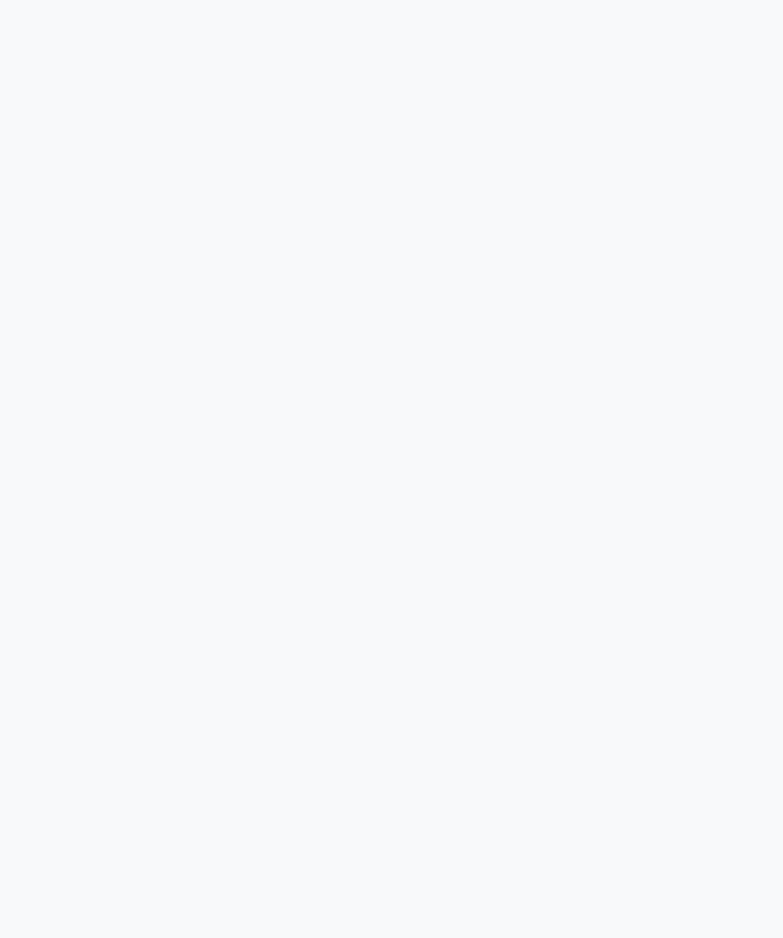
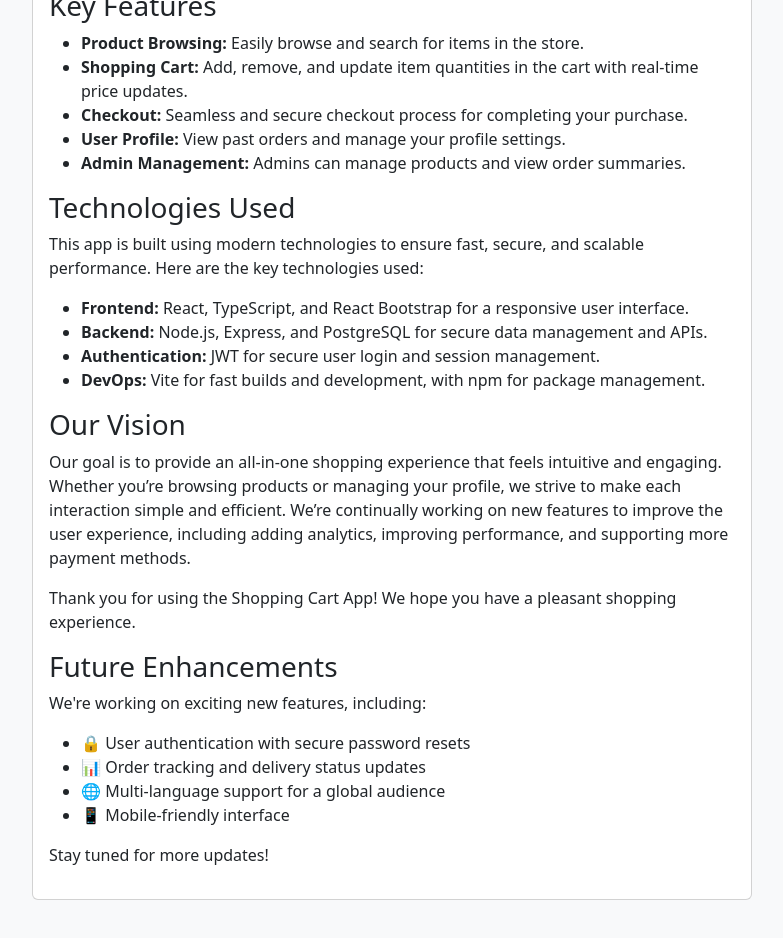
Before and after one commit to ChanwooBrianKim/EPL-Ticket-Sales, a React (Vite) app: page /about in a window 1280 px wide. Shown: the part 300-1238 px from the top of the page, without its empty margins (248-1031 px from the left). Before the commit the page ends 800 px from the top, so only its background shows below. Built offline with nearby package versions, Linux system fonts and the light colour scheme.

Commit message:
Initial about page

```diff
--- a/src/pages/About.tsx
+++ b/src/pages/About.tsx
@@ -1,3 +1,65 @@
+import React from 'react';
+import { Container, Row, Col, Card } from 'react-bootstrap';
+
 export function About() {
-    return <h1>About</h1>
+  return (
+    <Container>
+      <Row className="justify-content-center my-5">
+        <Col md={8}>
+          <Card>
+            <Card.Body>
+              <h1>About the Shopping Cart App</h1>
+              <p>
+                Welcome to the Shopping Cart App! This application is designed to provide an intuitive and streamlined
+                shopping experience for users. With features like browsing products, managing a cart, and completing
+                purchases, we aim to make the online shopping process easy and accessible for everyone.
+              </p>
+              <h3>Key Features</h3>
+              <ul>
+                <li><strong>Product Browsing:</strong> Easily browse and search for items in the store.</li>
+                <li><strong>Shopping Cart:</strong> Add, remove, and update item quantities in the cart with real-time price updates.</li>
+                <li><strong>Checkout:</strong> Seamless and secure checkout process for completing your purchase.</li>
+                <li><strong>User Profile:</strong> View past orders and manage your profile settings.</li>
+                <li><strong>Admin Management:</strong> Admins can manage products and view order summaries.</li>
+              </ul>
+              <h3>Technologies Used</h3>
+              <p>
+                This app is built using modern technologies to ensure fast, secure, and scalable performance.
+                Here are the key technologies used:
+              </p>
+              <ul>
+                <li><strong>Frontend:</strong> React, TypeScript, and React Bootstrap for a responsive user interface.</li>
+                <li><strong>Backend:</strong> Node.js, Express, and PostgreSQL for secure data management and APIs.</li>
+                <li><strong>Authentication:</strong> JWT for secure user login and session management.</li>
+                <li><strong>DevOps:</strong> Vite for fast builds and development, with npm for package management.</li>
+              </ul>
+              <h3>Our Vision</h3>
+              <p>
+                Our goal is to provide an all-in-one shopping experience that feels intuitive and engaging.
+                Whether you’re browsing products or managing your profile, we strive to make each interaction simple
+                and efficient. We’re continually working on new features to improve the user experience, including
+                adding analytics, improving performance, and supporting more payment methods.
+              </p>
+              <p>
+                Thank you for using the Shopping Cart App! We hope you have a pleasant shopping experience.
+              </p>
+              <h3>Future Enhancements</h3>
+              <p>
+                We're working on exciting new features, including:
+              </p>
+              <ul>
+                <li>🔒 User authentication with secure password resets</li>
+                <li>📊 Order tracking and delivery status updates</li>
+                <li>🌐 Multi-language support for a global audience</li>
+                <li>📱 Mobile-friendly interface</li>
+              </ul>
+              <p>Stay tuned for more updates!</p>
+            </Card.Body>
+          </Card>
+        </Col>
+      </Row>
+    </Container>
+  );
 }
+
+export default About;
```
